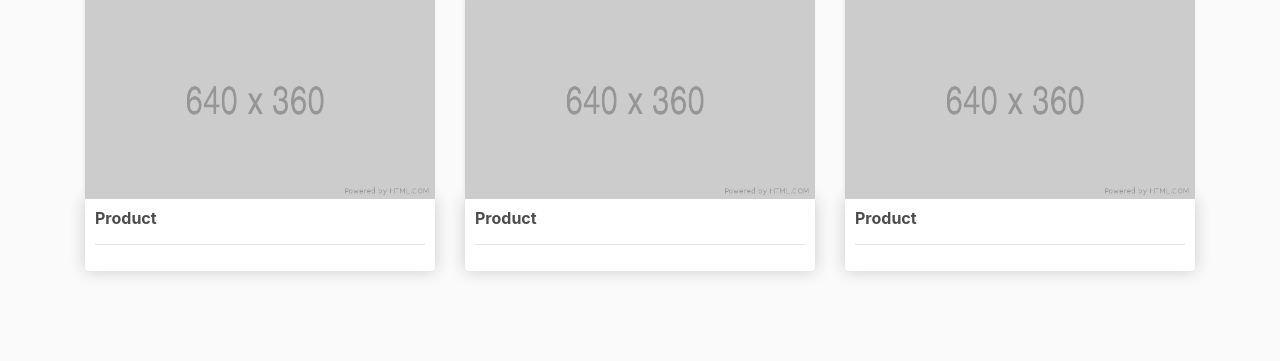
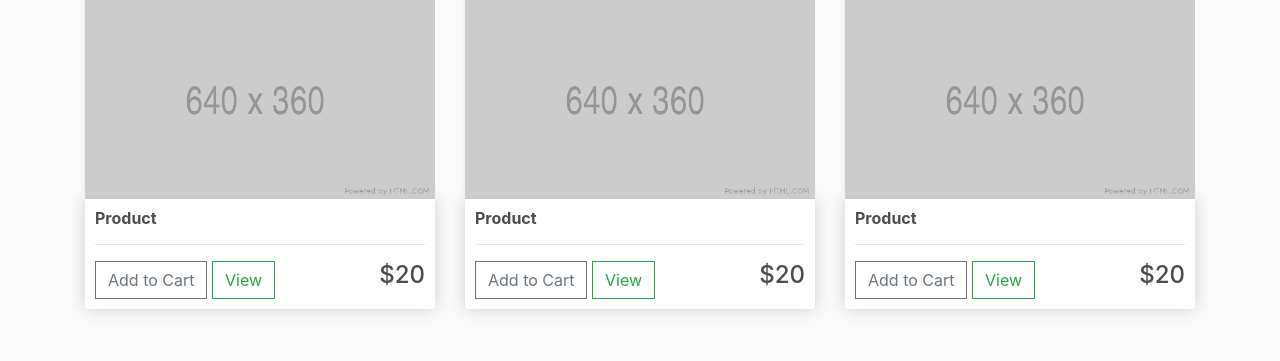
Before and after one commit to mirmahfuz99/ecommerce, a Django app: page / in a window 1280 px wide. Shown: the part 92-453 px from the top of the page. Run offline with Django 3.2, Linux system fonts and the light colour scheme; tables that the repository leaves empty hold one stand-in row (values such as "Sample post"); some libraries are stand-ins or nearby versions.

Commit message:
designing cart screen

```diff
--- a/store/templates/store/store.html
+++ b/store/templates/store/store.html
@@ -7,6 +7,9 @@
            <div class="box-element product">
                <h6><strong>Product</strong></h6>
                <hr>
+               <button class="btn btn-outline-secondary add-btn">Add to Cart</button>
+               <a class="btn btn-outline-success" href="#">View</a>
+               <h4 style="display: inline-block;float: right">$20</h4>
            </div>
        </div>
        <div class="col-lg-4">
@@ -14,6 +17,9 @@
            <div class="box-element product">
                <h6><strong>Product</strong></h6>
                <hr>
+               <button class="btn btn-outline-secondary add-btn">Add to Cart</button>
+               <a class="btn btn-outline-success" href="#">View</a>
+               <h4 style="display: inline-block;float: right">$20</h4>
 
            </div>
 
@@ -23,6 +29,9 @@
            <div class="box-element product">
                <h6><strong>Product</strong></h6>
                <hr>
+               <button class="btn btn-outline-secondary add-btn">Add to Cart</button>
+               <a class="btn btn-outline-success" href="#">View</a>
+               <h4 style="display: inline-block;float: right">$20</h4>
 
            </div>
 
```
Also changed, not shown: store/templates/store/cart.html (+30 -5 lines), static/images/arrow-down.png (added), static/images/arrow-up.png (added).
